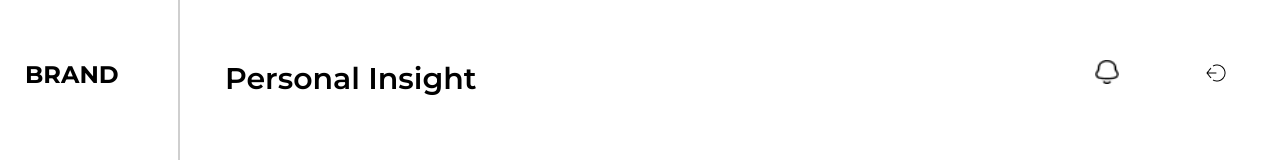
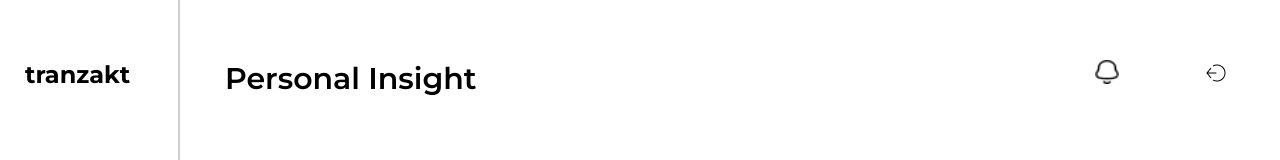
Before and after one commit to dinma-daniel/TRANZAKT, a React (Create React App) app in the folder frontend/: page /insight in a window 1280 px wide. Shown: the top 160 px of the page. Built offline with nearby package versions, Linux system fonts and the light colour scheme.

Commit message:
replaced 'Brand' with tranzakt

```diff
--- a/frontend/src/Components/SideNav.jsx
+++ b/frontend/src/Components/SideNav.jsx
@@ -1,7 +1,7 @@
 export default function SideNav(props) {
     return (
         <nav className="sideNav pageColumn">
-            <h2 className="brandName">BRAND</h2>
+            <h2 className="brandName">tranz<span className="boldLetters">akt</span></h2>
             <ul className="navItems">
                 <li className="navItem">
                     <img className="navItemImage" src={require('../images/darhboard_alt.png').default} />
--- a/frontend/src/Components/SignIn.js
+++ b/frontend/src/Components/SignIn.js
@@ -81,7 +81,7 @@ const SignIn = () => {
                       duration: 0.5
                   }}
                   >
-                    <h1 className='title'>Sign in to BRAND</h1>
+                    <h1 className='title'>Sign in to tranz<span className="boldLetters">akt</span></h1>
                     <h4 className='subtitle'>Dont have an account?  <Link to="/signup"> <b>Sign up</b></Link></h4>
 
                     <div>
--- a/frontend/src/Components/Signup.js
+++ b/frontend/src/Components/Signup.js
@@ -42,7 +42,7 @@ export default function SignUp(props) {
           duration: 0.5
       }}
       >
-      <header className="signUpHeader">Sign up on BRAND</header>
+      <header className="signUpHeader">Sign up on tranz<span className="boldLetters">akt</span></header>
       <p className="signInSection">
         <span>Have an account? </span>
         <Link to="/login">
--- a/frontend/src/Components/style.css
+++ b/frontend/src/Components/style.css
@@ -469,3 +469,8 @@ select {
     transform: scale(0.7);
   }
 }
+
+/* Style for the bold part of the tranzakt logo */
+.boldLetters {
+  font-weight: 800;
+}
```
